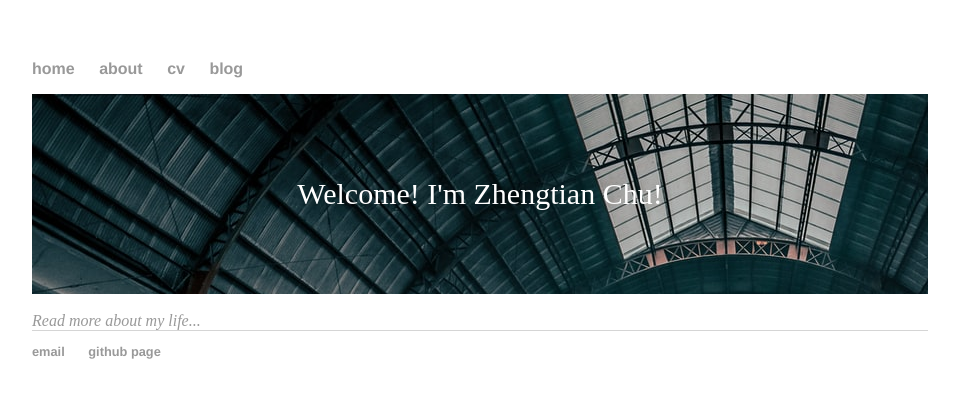
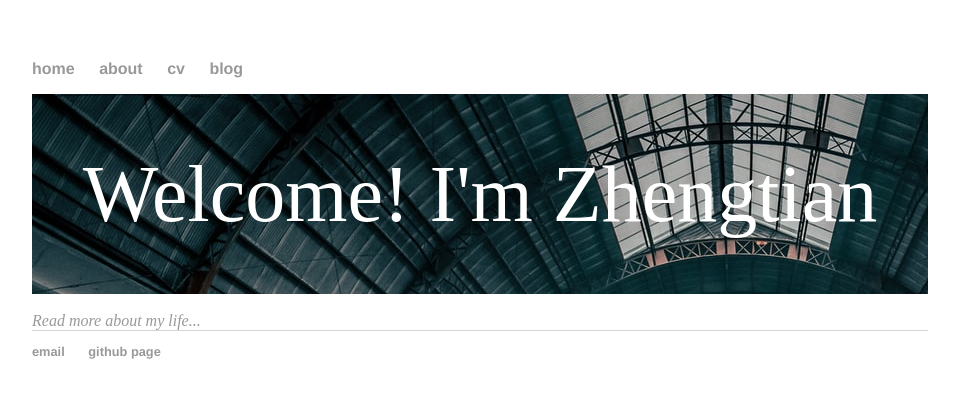
Before and after one commit to scyxx2/lakerschampions.github.io, a Jekyll site: the page built from index.html, in a window 1280 px wide. Shown: the top 398 px of the page, without its empty margins (160-1119 px from the left). Built offline with Jekyll 4.4.1, drawn with Linux system fonts in a browser that asks for light colours.

Commit message:
Update main.css

```diff
--- a/css/main.css
+++ b/css/main.css
@@ -6,7 +6,7 @@ body {
     background: url("/img/home.png") no-repeat;
     color:white;
     height:200px;
-    font-size:30px;
+    font-size:80px;
     text-align: center;
     line-height: 200px;
 }
```
